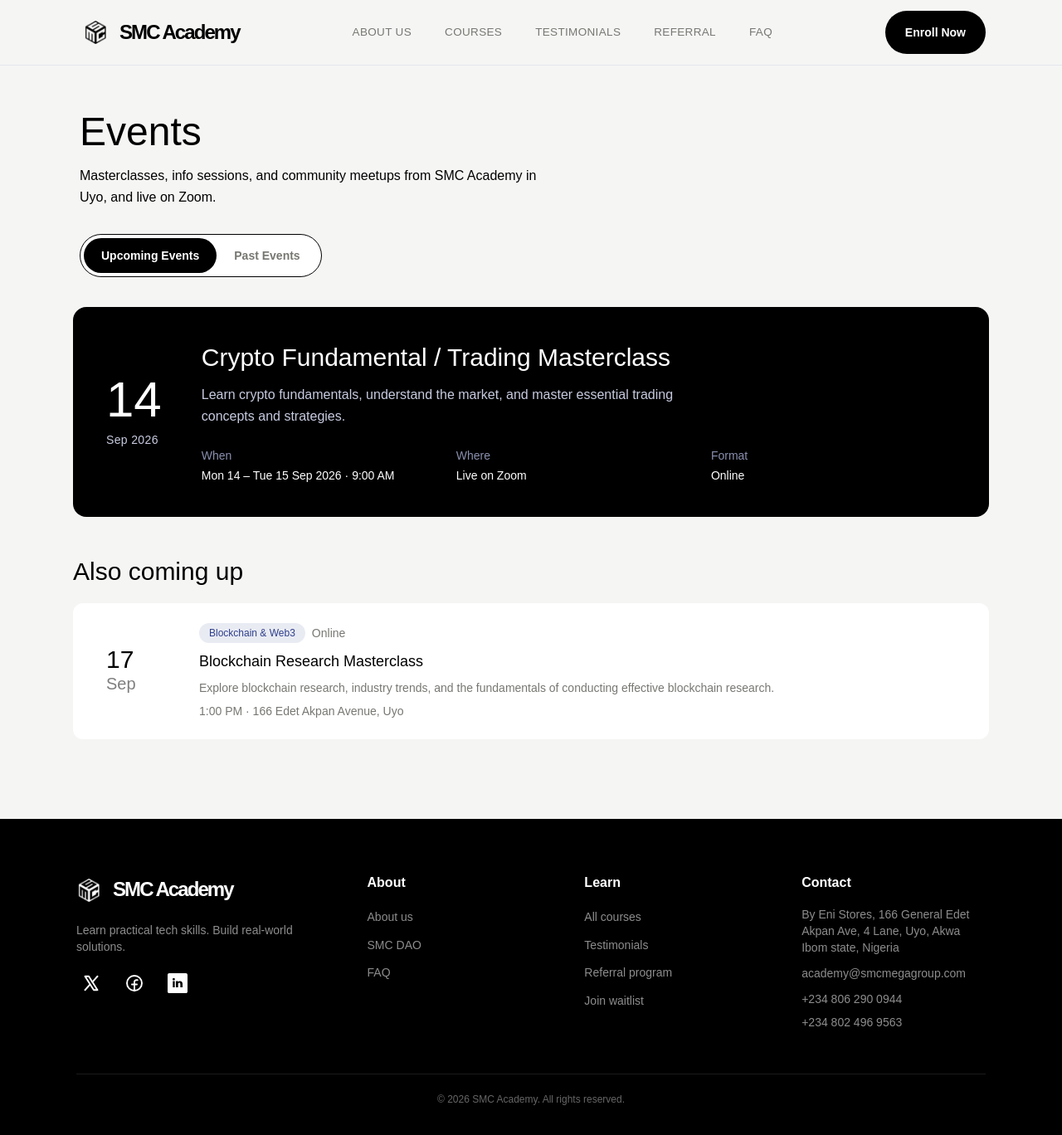
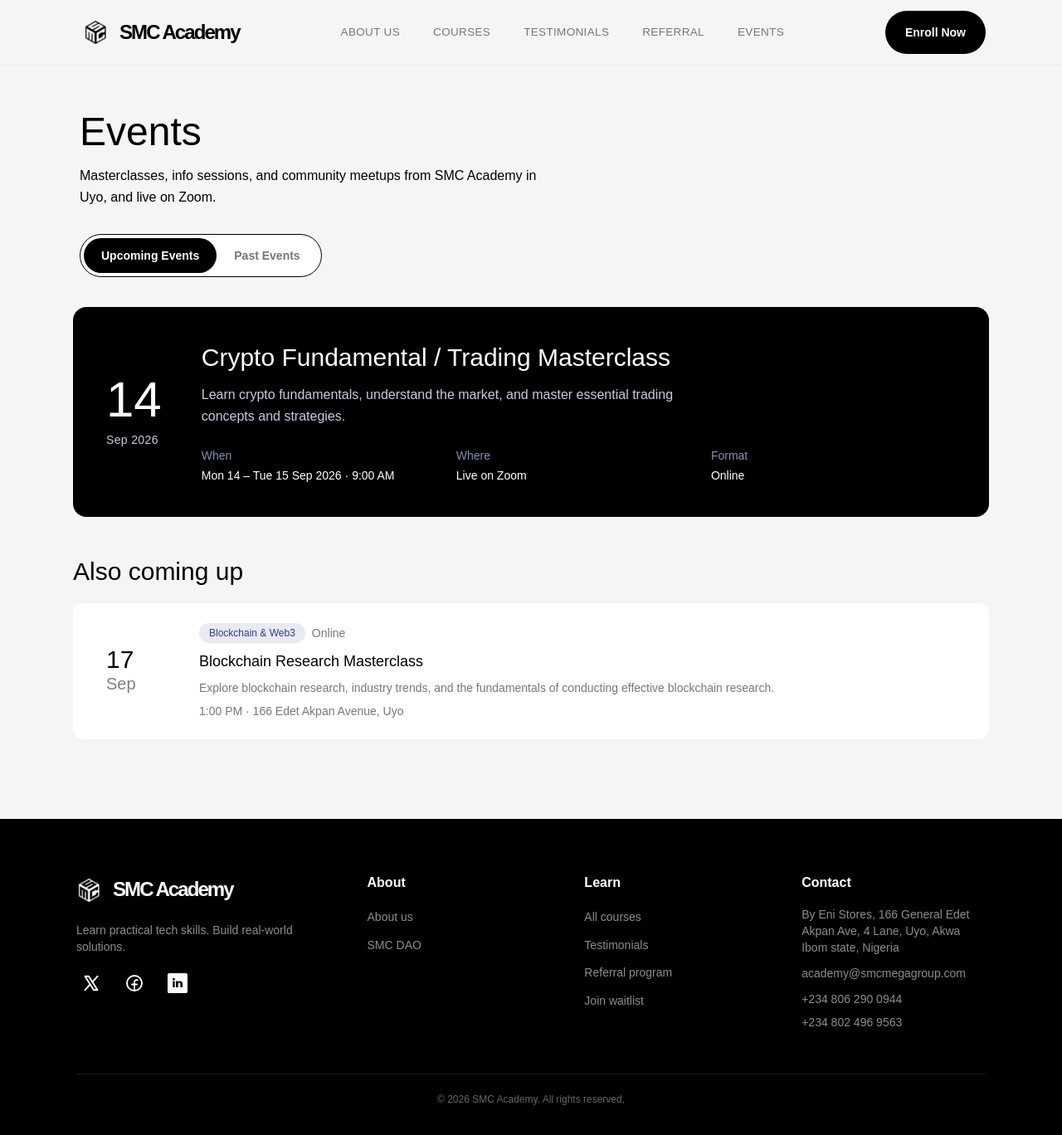
Before and after one commit to Kansoldev/smc-academy-landing-page, a Next.js app: page /events in a window 1280 px wide. Shown: the whole page at 83% size. Built offline with nearby package versions, Linux system fonts and the light colour scheme; a web font is replaced by a local one.

Commit message:
refactor: correct url paths
So that when user is in the events page or any other page, the url still redirects to the correct page

```diff
--- a/components/Footer.tsx
+++ b/components/Footer.tsx
@@ -64,7 +64,7 @@ function Footer() {
             <ul className="flex flex-col gap-2">
               <li>
                 <Link
-                  href="#about"
+                  href="/#about"
                   className="text-sm text-white/55 hover:text-white"
                 >
                   About us
@@ -81,15 +81,6 @@ function Footer() {
                   SMC DAO
                 </a>
               </li>
-
-              <li>
-                <Link
-                  href="#"
-                  className="text-sm text-white/55 hover:text-white"
-                >
-                  FAQ
-                </Link>
-              </li>
             </ul>
           </div>
 
@@ -98,7 +89,7 @@ function Footer() {
             <ul className="flex flex-col gap-2">
               <li>
                 <Link
-                  href="#courses"
+                  href="/#courses"
                   className="text-sm text-white/55 hover:text-white"
                 >
                   All courses
@@ -107,7 +98,7 @@ function Footer() {
 
               <li>
                 <Link
-                  href="#testimonials"
+                  href="/#testimonials"
                   className="text-sm text-white/55 hover:text-white"
                 >
                   Testimonials
@@ -116,7 +107,7 @@ function Footer() {
 
               <li>
                 <Link
-                  href="#referral"
+                  href="/#referral"
                   className="text-sm text-white/55 hover:text-white"
                 >
                   Referral program
@@ -124,12 +115,14 @@ function Footer() {
               </li>
 
               <li>
-                <Link
-                  href="#"
+                <a
+                  href="https://chat.whatsapp.com/BrymLc01EjZIj4biDglVsW"
+                  target="_blank"
+                  rel="noopener noreferrer"
                   className="text-sm text-white/55 hover:text-white"
                 >
                   Join waitlist
-                </Link>
+                </a>
               </li>
             </ul>
           </div>
--- a/components/Header.tsx
+++ b/components/Header.tsx
@@ -7,11 +7,11 @@ import { Menu, X } from "lucide-react";
 import { AnimatePresence, motion } from "framer-motion";
 
 const links = [
-  ["About us", "#about"],
-  ["Courses", "#courses"],
-  ["Testimonials", "#testimonials"],
-  ["Referral", "#referral"],
-  ["FAQ", "#faq"],
+  ["About us", "/#about"],
+  ["Courses", "/#courses"],
+  ["Testimonials", "/#testimonials"],
+  ["Referral", "/#referral"],
+  ["Events", "/events"],
 ];
 
 export default function Header() {
```
